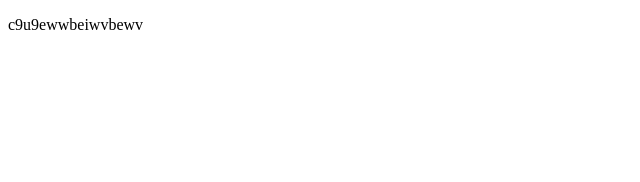
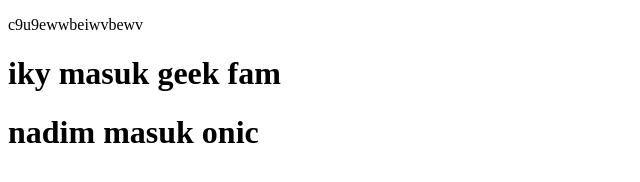
Before and after one commit to thoriqnabil/kelompok_github, a plain HTML site: page kelompok_github/index.html in a window 1280 px wide. Shown: the whole page, without its empty margins (0-640 px from the left). Drawn offline with Linux system fonts and the light colour scheme.

Commit message:
tambah h1

```diff
--- a/kelompok_github/index.html
+++ b/kelompok_github/index.html
@@ -8,5 +8,7 @@
 </head>
 <body>
     <p>c9u9ewwbeiwvbewv</p>
+    <h1>iky masuk geek fam</h1>
+    <h1>nadim masuk onic</h1>
 </body>
 </html>
```
